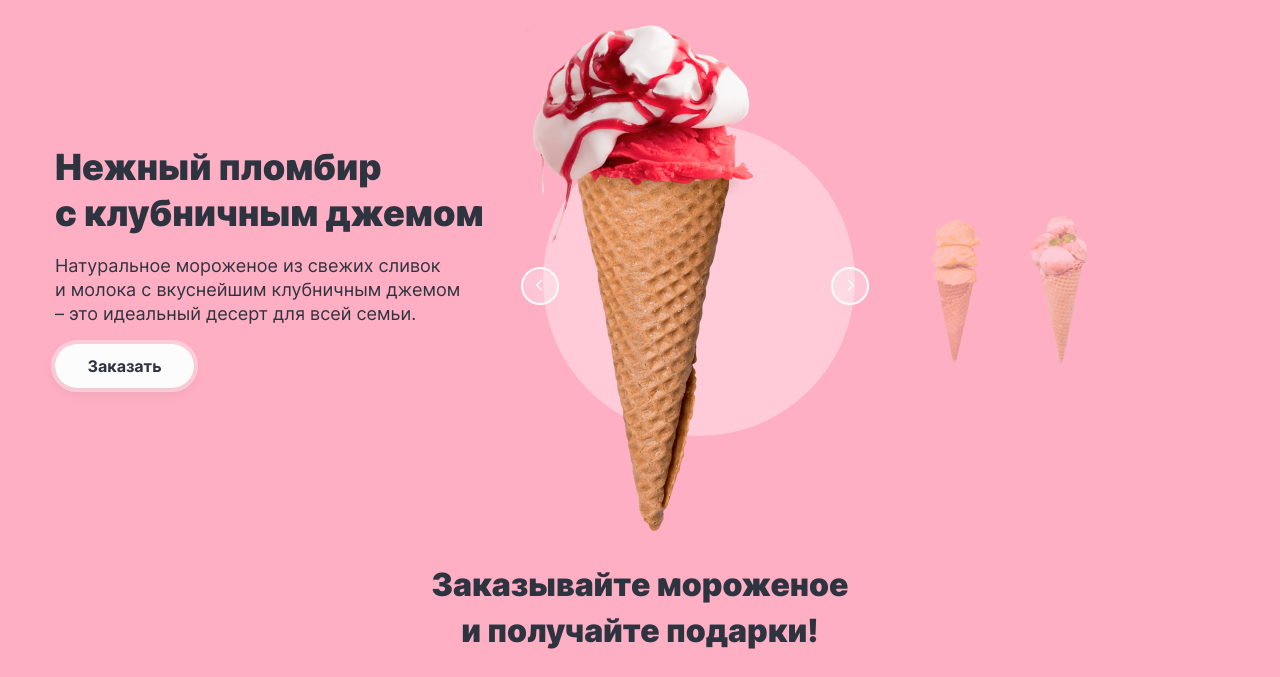
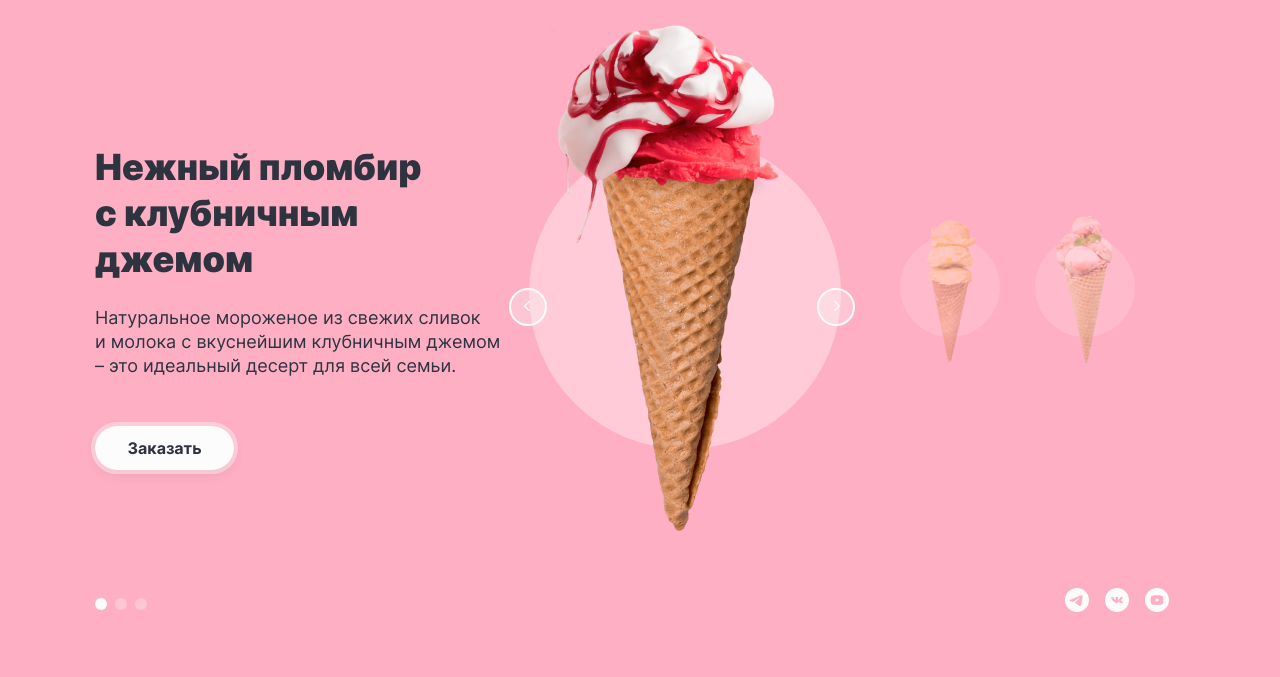
Before and after one commit to htmlacademy-htmlcss/2102945-gllacy-34, a plain HTML site: page index.html in a window 1280 px wide. Shown: the part 89-766 px from the top of the page. Drawn offline with Linux system fonts and the light colour scheme; files whose address does not match are found by name.

Commit message:
products update

```diff
--- a/index.html
+++ b/index.html
@@ -92,36 +92,93 @@
             <button class="slider-button">
               Заказать
             </button>
+            <ol class="slider-pagination">
+              <li class="slider-pagination-item">
+                <button class="slider-pagination-button-current">
+                  <span class="visually-hidden">1 фото.</span>
+                </button>
+              </li>
+              <li class="slider-pagination-item">
+                <button class="slider-pagination-button" type="button">
+                  <span class="visually-hidden">2 фото.</span>
+                </button>
+              </li>
+              <li class="slider-pagination-item">
+                <button class="slider-pagination-button" type="button">
+                  <span class="visually-hidden">3 фото.</span>
+                </button>
+              </li>
+            </ol>
           </div>
           <div class="middle-slider">
             <img class="ice-cream-red" src="/images/ice-cream.png" alt="" width="306px" height="
             507px">
-            <svg class="ice-cream-red-circle" width="312" height="312" viewBox="0 0 312 312" fill="none"
-              xmlns="http://www.w3.org/2000/svg">
-              <circle cx="156" cy="156" r="156" fill="#FFCBD8" />
-            </svg>
             <button class="slide-main slide-left">
-              <svg class="slider-left" width="16" height="16" viewBox="0 0 16 16" fill="none" xmlns="http://www.w3.org/2000/svg">
-                <path fill-rule="evenodd" clip-rule="evenodd" d="M8.86474 13.1352c.25969.2597.68075.2597.94045 0 .25971-.2597.25971-.6807 0-.9404L5.60391 7.99351l4.20132-4.20132c.25967-.2597.25967-.68075-.00001-.94045-.25969-.2597-.68075-.2597-.94045 0L4.19606 7.52045c-.00095.00094-.00189.00188-.00284.00283-.2597.2597-.2597.68075 0 .94045l4.67152 4.67147Z" fill="#FCFCFC"/>
+              <svg class="slider-left" width="16" height="16" viewBox="0 0 16 16" fill="none"
+                xmlns="http://www.w3.org/2000/svg">
+                <path fill-rule="evenodd" clip-rule="evenodd"
+                  d="M8.86474 13.1352c.25969.2597.68075.2597.94045 0 .25971-.2597.25971-.6807 0-.9404L5.60391 7.99351l4.20132-4.20132c.25967-.2597.25967-.68075-.00001-.94045-.25969-.2597-.68075-.2597-.94045 0L4.19606 7.52045c-.00095.00094-.00189.00188-.00284.00283-.2597.2597-.2597.68075 0 .94045l4.67152 4.67147Z"
+                  fill="#FCFCFC" />
               </svg>
               <span class="visually-hidden">Предыдущее фото.</span>
             </button>
             <button class="slide-main slide-right">
-              <svg class="slider-right" width="16" height="16" viewBox="0 0 16 16" fill="none" xmlns="http://www.w3.org/2000/svg">
-                <path fill-rule="evenodd" clip-rule="evenodd" d="M7.1352 2.86476c-.2597-.2597-.68075-.2597-.94045 0-.2597.2597-.2597.68075 0 .94045L10.396 8.00649 6.19471 12.2078c-.2597.2597-.2597.6808 0 .9405.2597.2597.68076.2597.94045 0l4.66874-4.66875c.0009-.00094.0019-.00188.0028-.00283.2597-.2597.2597-.68075 0-.94045L7.1352 2.86476Z" fill="#FCFCFC"/>
+              <svg class="slider-right" width="16" height="16" viewBox="0 0 16 16" fill="none"
+                xmlns="http://www.w3.org/2000/svg">
+                <path fill-rule="evenodd" clip-rule="evenodd"
+                  d="M7.1352 2.86476c-.2597-.2597-.68075-.2597-.94045 0-.2597.2597-.2597.68075 0 .94045L10.396 8.00649 6.19471 12.2078c-.2597.2597-.2597.6808 0 .9405.2597.2597.68076.2597.94045 0l4.66874-4.66875c.0009-.00094.0019-.00188.0028-.00283.2597-.2597.2597-.68075 0-.94045L7.1352 2.86476Z"
+                  fill="#FCFCFC" />
               </svg>
               <span class="visually-hidden">Следующее фото.</span>
             </button>
           </div>
           <div class="right-slider">
-            <img class="ice-cream-orange" src="/images/ice-cream2.png" alt="" width="66px" height="
+            <a class="left-icecream" href="#">
+              <img class="ice-cream-orange" src="/images/ice-cream2.png" alt="" width="66px" height="
             150px">
+            </a>
+            <a class="right-icecream" href="#">
+              <img class="ice-cream-green" src="/images/ice-cream3.png" alt="" width="66px" height="
+            150px">
+            </a>
+             <ul class="social-list">
+              <li class="social-item">
+                <a class="button-social" href="#">
+                  <svg width="24" height="24" viewBox="0 0 24 24" fill="none" xmlns="http://www.w3.org/2000/svg">
+                    <path fill-rule="evenodd" clip-rule="evenodd" d="M24 12c0 6.627-5.373 12-12 12S0 18.627 0 12 5.373 0 12 0s12 5.373 12 12ZM12.43 8.859c-1.167.485-3.5 1.49-6.998 3.014-.568.226-.866.447-.893.663-.046.366.412.51 1.034.705.085.027.173.054.263.084.613.199 1.437.432 1.865.441.389.008.823-.152 1.302-.48 3.268-2.207 4.955-3.322 5.061-3.346.075-.017.179-.039.249.024.07.062.063.18.056.212-.046.193-1.84 1.862-2.77 2.726-.29.269-.495.46-.537.504-.094.097-.19.19-.282.279-.57.548-.996.96.024 1.632.49.323.882.59 1.273.856.427.291.853.581 1.405.943.14.092.274.187.405.28.497.355.944.673 1.496.623.32-.03.652-.331.82-1.23.397-2.126 1.179-6.73 1.36-8.628.011-.15759.0043-.31591-.02-.472-.0145-.12607-.0759-.24207-.172-.325-.143-.117-.365-.142-.465-.14-.451.008-1.143.249-4.476 1.635Z" fill="#FCFCFC"/>
+                  </svg>
+                  <span class="visually-hidden">Tg.</span>
+                </a>
+              </li>
+              <li class="social-item">
+                <a class="button-social" href="#">
+                  <svg width="24" height="24" viewBox="0 0 24 24" fill="none" xmlns="http://www.w3.org/2000/svg">
+                    <path fill-rule="evenodd" clip-rule="evenodd" d="M24 12c0 6.6274-5.3726 12-12 12-6.62742 0-12-5.3726-12-12C0 5.37258 5.37258 0 12 0c6.6274 0 12 5.37258 12 12Zm-11.4116 2.9749h-.7173s-1.5826.0835-2.97631-1.1882c-1.51993-1.3872-2.8623-4.13968-2.8623-4.13968s-.07738-.18048.00668-.26772c.09449-.09809.35189-.10437.35189-.10437l1.71461-.00985s.1616.0237.27727.09809c.0953.0614.14873.17619.14873.17619s.27711.61424.64414 1.16994c.71631 1.0849 1.04999 1.3222 1.29319 1.2059.3543-.1694.2481-1.5336.2481-1.5336s.0065-.49514-.1784-.71559c-.1432-.17091-.4133-.22074-.5325-.23473-.09649-.01128.0619-.20761.2671-.2957.3086-.1325.8535-.14007 1.4973-.13422.5016.00443.6459.03184.8421.07339.455.0963.4409.40488.4102 1.07065-.0091.199-.0197.4298-.0197.6964 0 .06-.002.1239-.0041.1897-.0106.341-.0228.7314.2333.8765.1313.0742.4525.0111 1.256-1.1847.3809-.5667.6665-1.23306.6665-1.23306s.0624-.11879.1593-.16976c.0992-.05197.233-.03598.233-.03598l1.8043-.00985s.5422-.05669.63.15777c.092.22516-.2027.75088-.9398 1.61198-.6954.8123-1.0357 1.1143-1.0089 1.3792.0199.1962.2411.3721.6687.72.8882.7225 1.1249 1.1019 1.1812 1.1921.0045.0073.0079.0127.0103.0162.3975.5777-.4408.623-.4408.623l-1.6025.0195s-.3444.0599-.7976-.213c-.237-.1426-.4688-.3754-.6895-.5972-.3375-.3391-.6495-.6526-.9157-.5786-.4467.1242-.4326.9678-.4326.9678s.0032.1802-.0986.2761c-.1106.1045-.3273.1254-.3273.1254Z" fill="#FCFCFC"/>
+                  </svg>
+                  <span class="visually-hidden">Youtube.</span>
+                </a>
+              </li>
+              <li class="social-item">
+                <a class="button-social" href="#">
+                  <svg width="24" height="24" viewBox="0 0 24 24" fill="none" xmlns="http://www.w3.org/2000/svg">
+                    <path d="m14.0037 11.7913-2.8074-1.31c-.245-.1138-.4463.0137-.4463.2849v2.4676c0 .2712.2013.3987.4463.285l2.8062-1.3101c.2463-.1149.2462-.3024.0012-.4174ZM12 0C5.3725 0 0 5.3725 0 12s5.3725 12 12 12 12-5.3725 12-12S18.6275 0 12 0Zm0 16.875c-6.1425 0-6.25-.5537-6.25-4.875 0-4.32125.1075-4.875 6.25-4.875s6.25.55375 6.25 4.875c0 4.3213-.1075 4.875-6.25 4.875Z" fill="#FCFCFC"/>
+                  </svg>
+                  <span class="visually-hidden">Twitter.</span>
+                </a>
+              </li>
+            </ul>
+          </div>
 
-            <img class="ice-cream-green" src="/images/ice-cream3.png" alt="" width="66px" height="
-            150px">
 
-          </div>
+
+
+
+
+
         </section>
+
+
+
         <section class="banner">
           <h2 class="banner-title-main">Заказывайте мороженое<br> и получайте подарки! </h2>
           <div class="banner-wrap">
--- a/styles/styles.css
+++ b/styles/styles.css
@@ -182,6 +182,7 @@ a {
   flex-direction: row;
   flex-wrap: nowrap;
   position: relative;
+  padding-left: 40px;
 }
 
 .left-slider {
@@ -208,11 +209,74 @@ a {
   line-height: 24px;
   color: #2D3440;
   width: 414px;
+  margin: 0;
+  padding-top: 24px;
+  padding-bottom: 48px;
 }
+
+.slider-pagination {
+  display: flex;
+  flex-wrap: wrap;
+  justify-content: start;
+  margin: 0;
+  padding: 0;
+  gap: 8px;
+  list-style-type: none;
+  padding-top: 126px;
+}
+
+.slider-pagination-button {
+  width: 12px;
+  height: 12px;
+  margin: 0;
+  padding: 0;
+  background: #FCFCFC;
+  border-radius: 100px;
+  cursor: pointer;
+  border: none;
+  opacity: 0.3;
+}
+
+.slider-pagination-button:hover {}
+
+.slider-pagination-button:focus-visible {}
+
+.slider-pagination-button:active {}
+
+.slider-pagination-button-current {
+  width: 12px;
+  height: 12px;
+  margin: 0;
+  padding: 0;
+  background: #FCFCFC;
+  border-radius: 100px;
+  cursor: pointer;
+  border: none;
+}
+
+.slider-pagination-button-current:hover {}
+
+.slider-pagination-button-current:focus-visible {}
+
+.slider-pagination-button-current:active {}
+
+
 
 .middle-slider {
   padding-left: 20px;
   margin-top: 30px;
+}
+
+.middle-slider::before {
+  content: "";
+  position: absolute;
+  background: #FFCBD8;
+  border-radius: 50%;
+  height: 312px;
+  width: 312px;
+  top: 143px;
+  right: 384px;
+  z-index: -1;
 }
 
 .slide-main {
@@ -226,59 +290,65 @@ a {
 
 .slide-left {
   position: absolute;
-  right: 666px;
-  bottom: 230px;
+  right: 678px;
+  bottom: 290px;
 }
 
 .slide-right {
   position: absolute;
-  right: 356px;
-  bottom: 230px;
-}
-
-.ice-cream-red {
-  z-index: 1;
-}
-
-.ice-cream-red-circle {
-  position: absolute;
-  z-index: -1;
   right: 370px;
-  bottom: 99px;
+  bottom: 290px;
 }
 
 .right-slider {
   display: flex;
+  flex-direction: row;
+  flex-wrap: wrap;
   margin-top: 220px;
-  gap: 40px;
-  padding-left: 110px;
+  gap: 70px;
+  padding-left: 80px;
 }
 
-.ice-cream-orange:before {
-
-  border: 10px solid rgba(252, 252, 252, 0.3);
-
+.left-icecream::before {
+  content: "";
+  position: absolute;
+  background: #FFCBD8;
+  opacity: 0.4;
+  border-radius: 50%;
+  height: 100px;
+  width: 100px;
+  top: 243px;
+  right: 225px;
+  z-index: -1;
 }
 
+.right-icecream::before {
+  content: "";
+  position: absolute;
+  background: #FFCBD8;
+  opacity: 0.4;
+  border-radius: 50%;
+  height: 100px;
+  width: 100px;
+  top: 243px;
+  right: 90px;
+  z-index: -1;
+}
 
-
-
-
-
-
-
-
-
-
-
-
-
-
-
+.social-list {
+  display: flex;
+  flex-direction: row;
+  list-style: none;
+  gap: 16px;
+  margin: 0;
+  padding-top: 150px;
+  padding-left: 150px;
+}
 
 .banner {
   margin: 0 auto;
   width: 1170px;
+  margin-top:80px;
 }
 
 .banner-title-main {
@@ -289,6 +359,8 @@ a {
   line-height: 46px;
   text-align: center;
   color: #2D3440;
+  margin:0;
+  padding-bottom:55px;
 }
 
 .banner-wrap {
```
